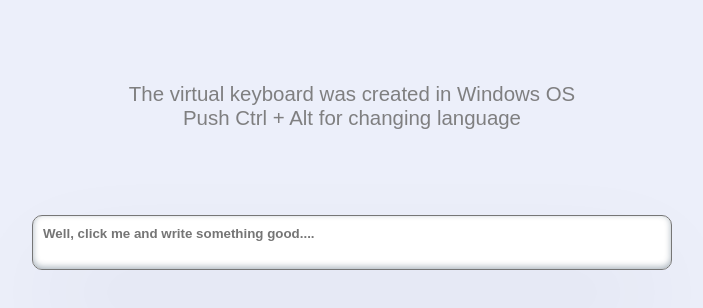
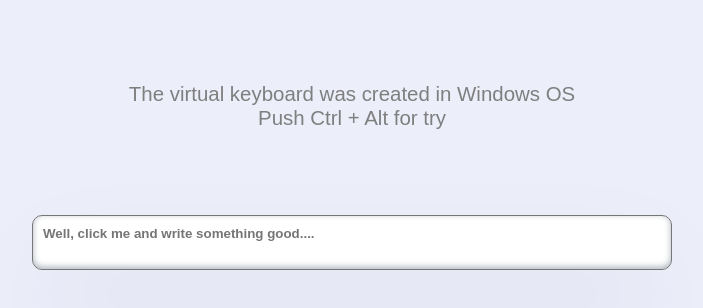
Before and after one commit to HartanovichEV/Virtual-Keyboard, a website with bundled scripts: page src/index.html in a window 1280 px wide. Shown: the part 88-396 px from the top of the page, without its empty margins (288-991 px from the left). Built offline with nearby package versions, Linux system fonts and the light colour scheme.

Commit message:
feat: clean code

```diff
--- a/src/index.js
+++ b/src/index.js
@@ -10,15 +10,13 @@
 wrapper.appendChild(title);
 wrapper.appendChild(info);
 wrapper.appendChild(textarea);
-//wrapper.appendChild(keyboardElem);
-
 
 wrapper.classList.add("wrapper");
 textarea.classList.add("use-keyboard-input");
 textarea.setAttribute("rows", "1");
 textarea.setAttribute("placeholder", "Well, click me and write something good....");
 title.textContent = "Virtual Keyboard";
-info.innerText = "The virtual keyboard was created in Windows OS\nPush Ctrl + Alt for changing language";
+info.innerText = "The virtual keyboard was created in Windows OS\nPush Ctrl + Alt for try ";
 
 /* Textarea авто расширение*/
 textarea.addEventListener("keydown", autosize);
```
Also changed, not shown: src/style.css (+0 -7 lines).
